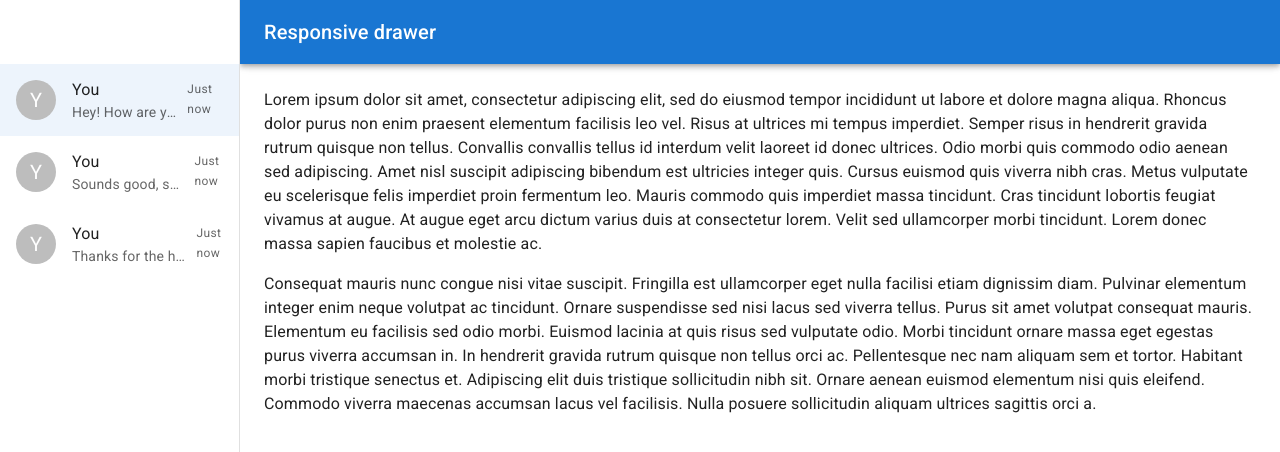
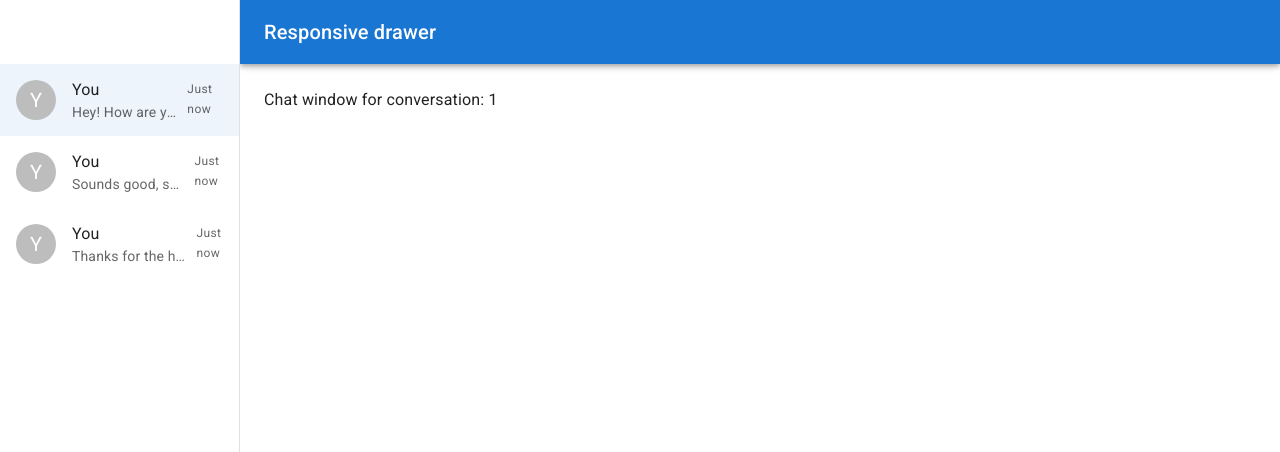
Before and after one commit to jplante01/chat_app, a React (Vite) app: page / in a window 1280 px wide. Shown: the top 452 px of the page. Built offline with nearby package versions, Linux system fonts and the light colour scheme.

Commit message:
Lift selected conversation state into MainLayout, pass to ChatWindow

```diff
--- a/src/components/ChatWindow.tsx
+++ b/src/components/ChatWindow.tsx
@@ -2,38 +2,25 @@ import { Toolbar, Typography, Box } from '@mui/material';
 
 interface ChatWindowProps {
   drawerWidth: number;
+  conversationId: string | null;
 }
 
-export default function ChatWindow({ drawerWidth }: ChatWindowProps) {
+export default function ChatWindow({ drawerWidth, conversationId }: ChatWindowProps) {
   return (
     <Box
       component="main"
       sx={{ flexGrow: 1, p: 3, width: { sm: `calc(100% - ${drawerWidth}px)` } }}
     >
       <Toolbar />
-      <Typography sx={{ marginBottom: 2 }}>
-        Lorem ipsum dolor sit amet, consectetur adipiscing elit, sed do eiusmod tempor incididunt ut
-        labore et dolore magna aliqua. Rhoncus dolor purus non enim praesent elementum facilisis leo
-        vel. Risus at ultrices mi tempus imperdiet. Semper risus in hendrerit gravida rutrum quisque
-        non tellus. Convallis convallis tellus id interdum velit laoreet id donec ultrices. Odio
-        morbi quis commodo odio aenean sed adipiscing. Amet nisl suscipit adipiscing bibendum est
-        ultricies integer quis. Cursus euismod quis viverra nibh cras. Metus vulputate eu
-        scelerisque felis imperdiet proin fermentum leo. Mauris commodo quis imperdiet massa
-        tincidunt. Cras tincidunt lobortis feugiat vivamus at augue. At augue eget arcu dictum
-        varius duis at consectetur lorem. Velit sed ullamcorper morbi tincidunt. Lorem donec massa
-        sapien faucibus et molestie ac.
-      </Typography>
-      <Typography sx={{ marginBottom: 2 }}>
-        Consequat mauris nunc congue nisi vitae suscipit. Fringilla est ullamcorper eget nulla
-        facilisi etiam dignissim diam. Pulvinar elementum integer enim neque volutpat ac tincidunt.
-        Ornare suspendisse sed nisi lacus sed viverra tellus. Purus sit amet volutpat consequat
-        mauris. Elementum eu facilisis sed odio morbi. Euismod lacinia at quis risus sed vulputate
-        odio. Morbi tincidunt ornare massa eget egestas purus viverra accumsan in. In hendrerit
-        gravida rutrum quisque non tellus orci ac. Pellentesque nec nam aliquam sem et tortor.
-        Habitant morbi tristique senectus et. Adipiscing elit duis tristique sollicitudin nibh sit.
-        Ornare aenean euismod elementum nisi quis eleifend. Commodo viverra maecenas accumsan lacus
-        vel facilisis. Nulla posuere sollicitudin aliquam ultrices sagittis orci a.
-      </Typography>
+      {conversationId ? (
+        <Typography>
+          Chat window for conversation: {conversationId}
+        </Typography>
+      ) : (
+        <Typography color="text.secondary">
+          Select a conversation to start chatting
+        </Typography>
+      )}
     </Box>
   );
 }
--- a/src/components/ConversationsList.tsx
+++ b/src/components/ConversationsList.tsx
@@ -1,7 +1,11 @@
-import { useState } from 'react';
 import List from '@mui/material/List';
 import { ConversationListItem } from '@/types/database.types';
 import Conversation from './Conversation';
+
+interface ConversationsListProps {
+  selectedConversationId: string | null;
+  onConversationSelect: (id: string) => void;
+}
 
 const MOCK_CONVERSATIONS: ConversationListItem[] = [
   {
@@ -153,17 +157,18 @@ const MOCK_CONVERSATIONS: ConversationListItem[] = [
   },
 ];
 
-export default function ConversationsList() {
-  const [selectedId, setSelectedId] = useState<string | null>('1');
-
+export default function ConversationsList({
+  selectedConversationId,
+  onConversationSelect,
+}: ConversationsListProps) {
   return (
     <List sx={{ width: '100%', bgcolor: 'background.paper', p: 0 }}>
       {MOCK_CONVERSATIONS.map((conversation) => (
         <Conversation
           key={conversation.id}
           conversation={conversation}
-          selected={selectedId === conversation.id}
-          onClick={() => setSelectedId(conversation.id)}
+          selected={selectedConversationId === conversation.id}
+          onClick={() => onConversationSelect(conversation.id)}
         />
       ))}
     </List>
--- a/src/components/Drawer.tsx
+++ b/src/components/Drawer.tsx
@@ -9,12 +9,22 @@ interface DrawerProps {
   isClosing: boolean;
   onDrawerClose: () => void;
   onDrawerTransitionEnd: () => void;
+  selectedConversationId: string | null;
+  onConversationSelect: (id: string) => void;
 }
 
-const DrawerContent = () => (
+interface DrawerContentProps {
+  selectedConversationId: string | null;
+  onConversationSelect: (id: string) => void;
+}
+
+const DrawerContent = ({ selectedConversationId, onConversationSelect }: DrawerContentProps) => (
   <div>
     <Toolbar />
-    <ConversationsList />
+    <ConversationsList
+      selectedConversationId={selectedConversationId}
+      onConversationSelect={onConversationSelect}
+    />
   </div>
 );
 
@@ -24,6 +34,8 @@ export default function Drawer({
   isClosing,
   onDrawerClose,
   onDrawerTransitionEnd,
+  selectedConversationId,
+  onConversationSelect,
 }: DrawerProps) {
   return (
     <Box
@@ -46,7 +58,10 @@ export default function Drawer({
           },
         }}
       >
-        <DrawerContent />
+        <DrawerContent
+          selectedConversationId={selectedConversationId}
+          onConversationSelect={onConversationSelect}
+        />
       </MuiDrawer>
       <MuiDrawer
         variant="permanent"
@@ -56,7 +71,10 @@ export default function Drawer({
         }}
         open
       >
-        <DrawerContent />
+        <DrawerContent
+          selectedConversationId={selectedConversationId}
+          onConversationSelect={onConversationSelect}
+        />
       </MuiDrawer>
     </Box>
   );
--- a/src/pages/MainLayout.tsx
+++ b/src/pages/MainLayout.tsx
@@ -7,7 +7,7 @@ import ChatWindow from '../components/ChatWindow';
 const drawerWidth = 240;
 
 export default function MainLayout() {
-
+  const [selectedConversationId, setSelectedConversationId] = React.useState<string | null>('1');
   const [mobileOpen, setMobileOpen] = React.useState(false);
   const [isClosing, setIsClosing] = React.useState(false);
 
@@ -35,8 +35,10 @@ export default function MainLayout() {
         isClosing={isClosing}
         onDrawerClose={handleDrawerClose}
         onDrawerTransitionEnd={handleDrawerTransitionEnd}
+        selectedConversationId={selectedConversationId}
+        onConversationSelect={setSelectedConversationId}
       />
-      <ChatWindow drawerWidth={drawerWidth}/>
+      <ChatWindow drawerWidth={drawerWidth} conversationId={selectedConversationId} />
     </Box>
   );
 }
```
